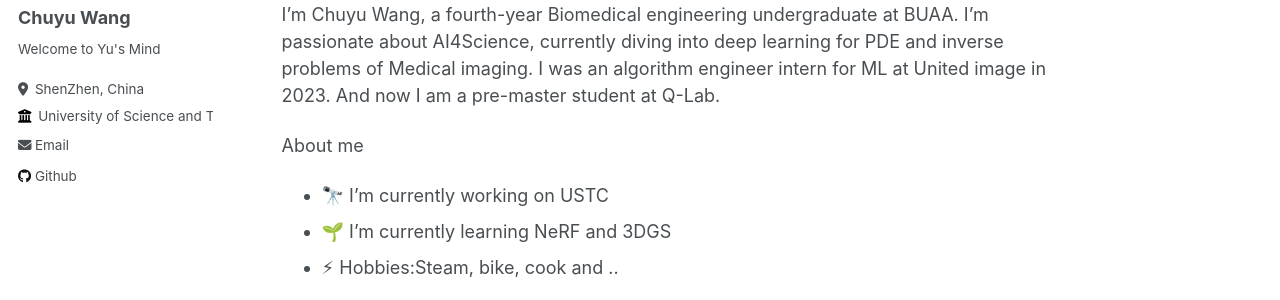
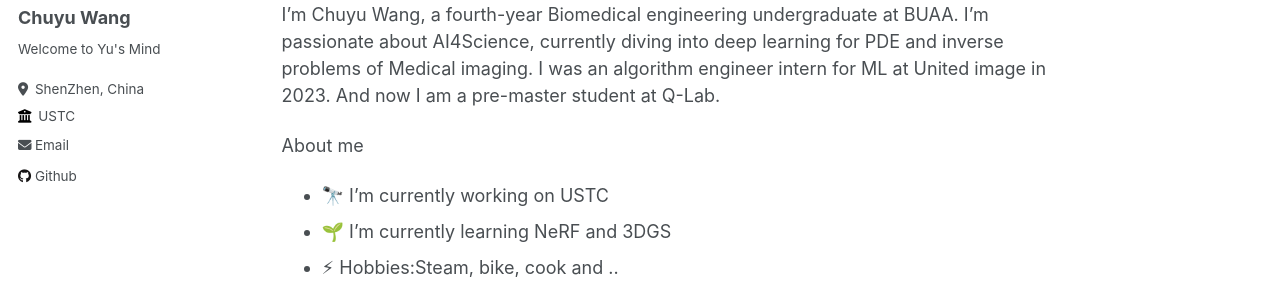
Before and after one commit to ChuyuWang949/ChuyuWang.github.io, a Jekyll site: the page built from _pages/about.md, in a window 1280 px wide. Shown: the part 243-543 px from the top of the page. Built offline with Jekyll 4.4.1, drawn with Linux system fonts in a browser that asks for light colours.

Commit message:
Update _config.yml

```diff
--- a/_config.yml
+++ b/_config.yml
@@ -26,7 +26,7 @@ author:
   pronouns         : # example: "she/her"
   bio              : "Welcome to Yu's Mind"
   location         : "ShenZhen, China"
-  employer         : "University of Science and Technology of China"
+  employer         : "USTC"
   uri              : # URL
   email            : "chuyuwang533@gmail.com"
 
```
